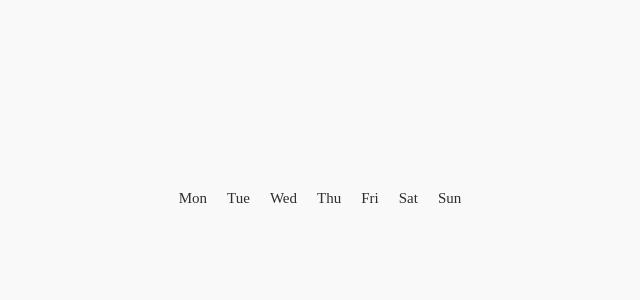
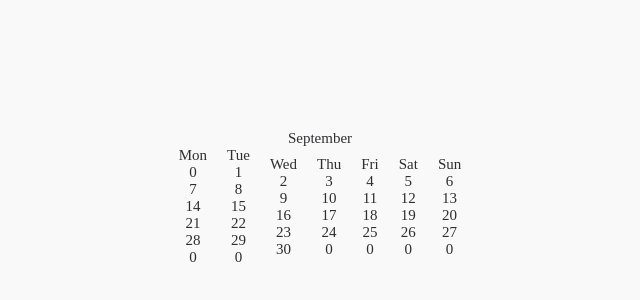
Before and after one commit to cesn4/visma_calendar, a React (Create React App) app: page / in a window 1280 px wide. Shown: the part 202-502 px from the top of the page, without its empty margins (320-960 px from the left). Built offline with nearby package versions, Linux system fonts and the light colour scheme; a web font is replaced by a local one.

Commit message:
calendar days layout

```diff
--- a/src/components/Calendar/Calendar.scss
+++ b/src/components/Calendar/Calendar.scss
@@ -1,16 +1,46 @@
 .calendar {
     display: flex;
+    flex-direction: column;
     height: 100vh;
     width: 100vw;
     justify-content: center;
     align-items: center;
 
-    &__week-days {
+    &__box {
         display: flex;
+        flex-direction: row;
+        align-items: center;
         justify-content: center;
     }
 
-    &__days {
+    &__column {
+        display: flex;
+        flex-direction: column;
+        align-items: center;
+        justify-content: center;
+    }
+
+    &__weekday {
         margin: 0 10px;
     }
+
+    &__button-back {
+        position: fixed;
+        top: 50px;
+        left: 50px;
+        border: none;
+        height: 50px;
+        width: 50px;
+        background-color: color(negative);
+    }
+
+    &__button-next {
+        position: fixed;
+        top: 50px;
+        right: 50px;
+        border: none;
+        height: 50px;
+        width: 50px;
+        background-color: color(positive);
+    }
 }
--- a/src/components/Calendar/Calendar.tsx
+++ b/src/components/Calendar/Calendar.tsx
@@ -1,15 +1,19 @@
-import React, { FunctionComponent } from "react";
+import React, { FunctionComponent, useState } from "react";
 import { DateTime } from "luxon";
 
 import "./Calendar.scss";
 
 const Calendar: FunctionComponent = () => {
   const className = "calendar";
-  const activeMonth = DateTime.local(2019, 9, 1);
-  const totalDaysNumber = activeMonth.daysInMonth;
+  const currentMonth = DateTime.local().month;
+  const [activeMonth, setActiveMonth] = useState(currentMonth);
+
+  const month = DateTime.local(2020, activeMonth, 1);
+  const totalDaysNumber = month.daysInMonth;
+  const monthName = month.monthLong;
 
   // Month start blank days
-  const firstWeekday = activeMonth.weekday;
+  const firstWeekday = month.weekday;
   let startBlankArray: Array<number> = [];
   const startBlankDayNumber = firstWeekday - 1;
   if (startBlankDayNumber !== 0) {
@@ -40,15 +44,15 @@ const Calendar: FunctionComponent = () => {
         index + 1 === day + 14 ||
         index + 1 === day + 21 ||
         index + 1 === day + 28 ||
-        index + 1 === day + 35
+        index + 1 === day + 35 ||
+        index + 1 === day + 42 ||
+        index + 1 === day + 49
       );
     });
     return array;
   };
 
-  console.log(daysFillter(1));
-
-  const weekDays: Array<string> = [
+  const weekdays: Array<string> = [
     "Mon",
     "Tue",
     "Wed",
@@ -58,16 +62,41 @@ const Calendar: FunctionComponent = () => {
     "Sun",
   ];
 
-  const renderWeekDays = weekDays.map((day, index) => {
+  const renderCalendarContent = weekdays.map((weekday, index) => {
+    const days = daysFillter(index + 1);
+    const renderDays = days.map((day: number, index: number) => {
+      return (
+        <div key={index.toString() + "day"} className={`${className}__day`}>
+          {day}
+        </div>
+      );
+    });
+
     return (
-      <div key={index.toString() + "days"} className={`${className}__days`}>
-        {day}
+      <div className={`${className}__column`}>
+        <div
+          key={index.toString() + "weekday"}
+          className={`${className}__weekday`}
+        >
+          {weekday}
+        </div>
+        {renderDays}
       </div>
     );
   });
+
   return (
     <div className={className}>
-      <div className={`${className}__week-days`}>{renderWeekDays}</div>
+      <span className={`${className}__month`}>{monthName}</span>
+      <div className={`${className}__box`}>{renderCalendarContent}</div>
+      <button
+        className={`${className}__button-back`}
+        onClick={() => setActiveMonth((e) => e - 1)}
+      ></button>
+      <button
+        className={`${className}__button-next`}
+        onClick={() => setActiveMonth((e) => e + 1)}
+      ></button>
     </div>
   );
 };
```
